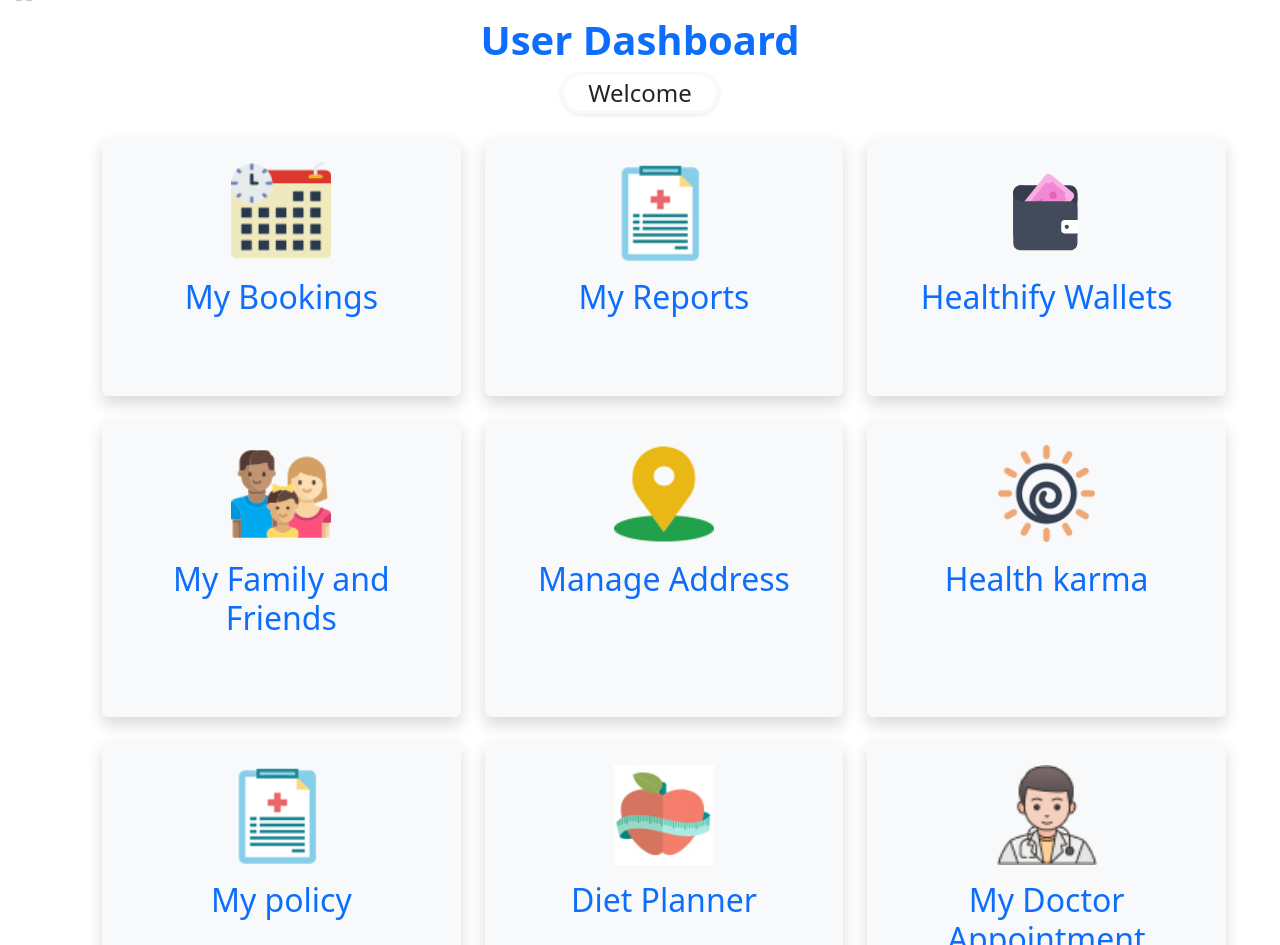
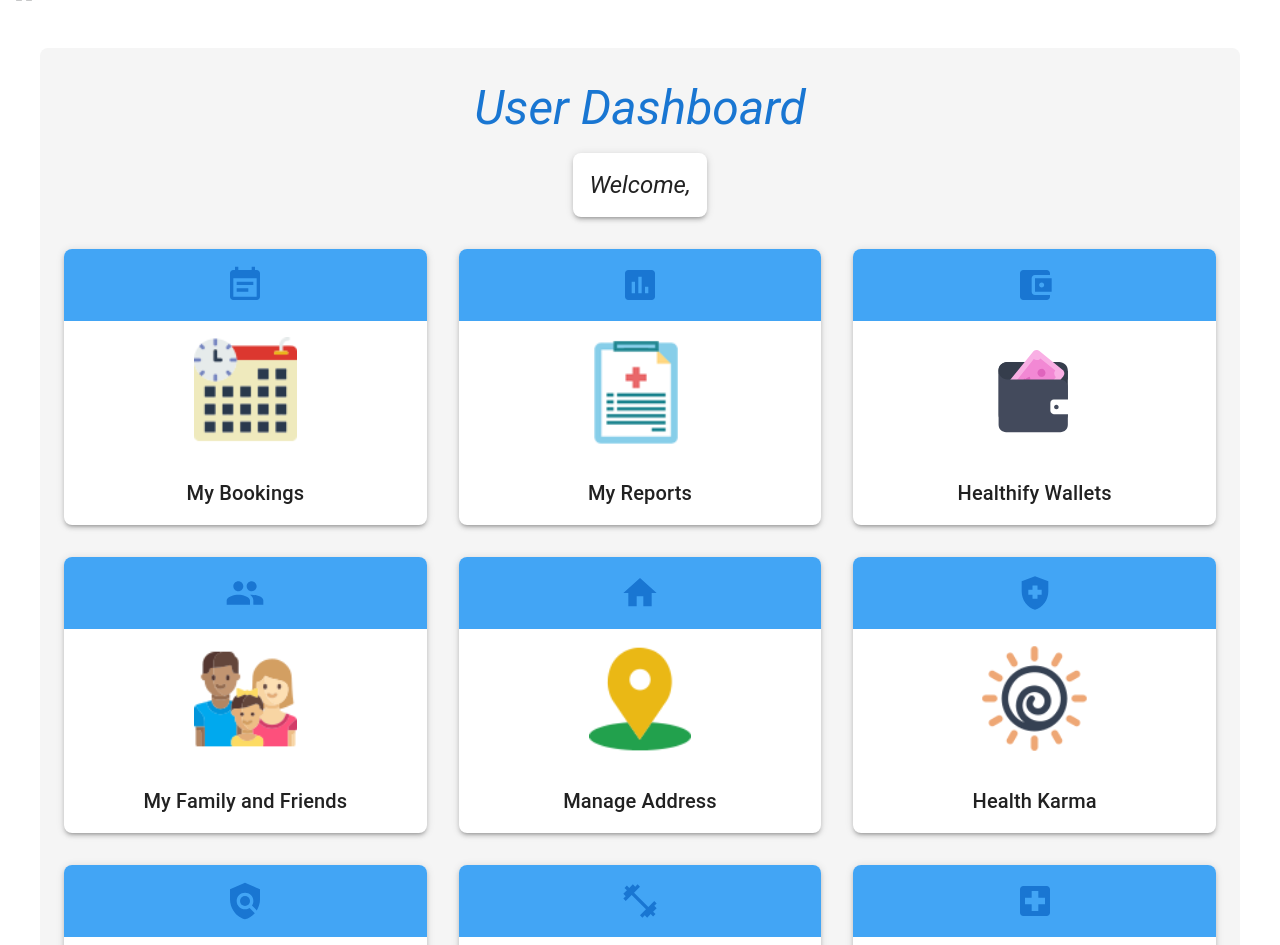
Before and after one commit to yatendra2832/Healthify-MERN, a React (Vite) app in the folder client/: page /userdashboard in a window 1280 px wide. Shown: the part 107-1052 px from the top of the page. Built offline with nearby package versions, Linux system fonts and the light colour scheme; no server answers.

Commit message:
Refcator the code for supplement and the userdashboard

```diff
--- a/client/src/components/Card/UserDashboardCard.jsx
+++ b/client/src/components/Card/UserDashboardCard.jsx
@@ -1,15 +1,31 @@
-import React from "react";
+// UserDashboardCard.js
+import React from 'react';
+import { Card, CardActionArea, CardContent, CardMedia, Typography, Box } from '@mui/material';
+import { useTheme } from '@mui/material/styles';
 
-const UserDashboardCard = ({ imageSrc, altText, title }) => {
+const UserDashboardCard = ({ imageSrc, altText, title, icon: Icon }) => {
+  const theme = useTheme();
+
   return (
-    <div className="feature col mx-4 shadow p-3 mb-5 bg-body-tertiary rounded userCard w-100 h-100 ">
-      <div className="text-center p-2">
-        <img src={imageSrc} alt={altText} width={100} height={100} />
-      </div>
-      <h3 className="fs-2 text-primary text-center p-2">
-        <a href="#" className="text-decoration-none">{title}</a>
-      </h3>
-    </div>
+    <Card sx={{ height: '100%', borderRadius: 2, boxShadow: 3 }}>
+      <CardActionArea sx={{ height: '100%' }}>
+        <Box sx={{ display: 'flex', justifyContent: 'center', alignItems: 'center', p: 2, bgcolor: theme.palette.primary.light }}>
+          <Icon sx={{ fontSize: 40, color: theme.palette.primary.main }} />
+        </Box>
+        <CardMedia
+          component="img"
+          height="140"
+          image={imageSrc}
+          alt={altText}
+          sx={{ objectFit: 'contain', p: 2 }}
+        />
+        <CardContent>
+          <Typography variant="h6" component="div" align="center">
+            {title}
+          </Typography>
+        </CardContent>
+      </CardActionArea>
+    </Card>
   );
 };
 
--- a/client/src/pages/UserDashboard.jsx
+++ b/client/src/pages/UserDashboard.jsx
@@ -1,122 +1,159 @@
+// UserDashboard.js
 import React from "react";
-import UserDashboardCard from "../components/Card/UserDashboardCard";
 import { Link } from "react-router-dom";
 import { useAuth } from "../store/auth";
+import UserDashboardCard from "../components/Card/UserDashboardCard";
+import { Container, Grid, Typography, Box, Paper } from "@mui/material";
+import BookingsIcon from "@mui/icons-material/EventNote";
+import ReportsIcon from "@mui/icons-material/Assessment";
+import WalletIcon from "@mui/icons-material/AccountBalanceWallet";
+import FamilyIcon from "@mui/icons-material/People";
+import AddressIcon from "@mui/icons-material/Home";
+import HealthKarmaIcon from "@mui/icons-material/HealthAndSafety";
+import PolicyIcon from "@mui/icons-material/Policy";
+import DietPlannerIcon from "@mui/icons-material/FitnessCenter";
+import DoctorAppointmentIcon from "@mui/icons-material/LocalHospital";
+import ReferEarnIcon from "@mui/icons-material/CardGiftcard";
+import SHPPIcon from "@mui/icons-material/Store";
+import HelpFeedbackIcon from "@mui/icons-material/HelpOutline";
+
 const UserDashboard = () => {
   const { user } = useAuth();
+
   return (
-    <>
-      <h1 className="text-center text-primary fw-bold">User Dashboard</h1>
-      <div className="d-flex justify-content-center">
-        <p className=" border  border-3 shadow-sm border-light shadow-warning rounded-5 px-4  fs-4  ">
-          {" "}
-          Welcome {user.username}
-        </p>
-      </div>
-      <div>
-        {/* Row 1 */}
-        <div className="container px-2 py-2" id="featured-3">
-          <div className="row g-4">
-            <div className="col col-md-6 col-lg-4">
-              <Link
-                to={"/userdashboard/mybookings"}
-                className="text-decoration-none"
+    <Container
+      sx={{
+        mt: 4,
+        backgroundColor: "#f5f5f5",
+        px: 4,
+        py: 4,
+        borderRadius: 2,
+        fontStyle: "italic",
+      }}
     >
+      <Typography
+        variant="h3"
+        component="h1"
+        align="center"
+        color="primary"
+        gutterBottom
+      >
+        User Dashboard
+      </Typography>
+      <Box display="flex" justifyContent="center" mb={4}>
+        <Paper
+          elevation={3}
+          sx={{ p: 2, borderRadius: 2, textAlign: "center", maxWidth: "500px" }}
+        >
+          <Typography variant="h5">Welcome, {user.username}</Typography>
+        </Paper>
+      </Box>
+      <Grid container spacing={4}>
+        <Grid item xs={12} sm={6} md={4}>
+          <Link to="/userdashboard/mybookings" className="text-decoration-none">
             <UserDashboardCard
               imageSrc="/images/userDashboard/my-booking.png"
               altText="my booking"
               title="My Bookings"
+              icon={BookingsIcon}
             />
           </Link>
-            </div>{" "}
-            <div className="col col-md-6 col-lg-4">
+        </Grid>
+        <Grid item xs={12} sm={6} md={4}>
           <UserDashboardCard
             imageSrc="/images/userDashboard/report_icon.png"
             altText="my report"
             title="My Reports"
+            icon={ReportsIcon}
           />
-            </div>
-            <div className="col col-md-6 col-lg-4">
+        </Grid>
+        <Grid item xs={12} sm={6} md={4}>
           <Link
             to={`/userdashboard/wallet/${user._id}`}
             className="text-decoration-none"
           >
             <UserDashboardCard
               imageSrc="/images/userDashboard/wallet-svg-2.svg"
-                  altText="mywallet"
+              altText="my wallet"
               title="Healthify Wallets"
+              icon={WalletIcon}
             />
           </Link>
-            </div>
-            <div className="col col-md-6 col-lg-4">
+        </Grid>
+        <Grid item xs={12} sm={6} md={4}>
           <UserDashboardCard
             imageSrc="/images/userDashboard/my-family.png"
-                altText="my report"
+            altText="my family"
             title="My Family and Friends"
+            icon={FamilyIcon}
           />
-            </div>
-            <div className="col col-md-6 col-lg-4">
+        </Grid>
+        <Grid item xs={12} sm={6} md={4}>
           <UserDashboardCard
             imageSrc="/images/userDashboard/mange-adress.png"
-                altText="manageAddress"
+            altText="manage address"
             title="Manage Address"
+            icon={AddressIcon}
           />
-            </div>
-            <div className="col col-md-6 col-lg-4">
+        </Grid>
+        <Grid item xs={12} sm={6} md={4}>
           <UserDashboardCard
             imageSrc="/images/userDashboard/healthkarma.png"
             altText="Health Karma"
-                title="Health karma"
+            title="Health Karma"
+            icon={HealthKarmaIcon}
           />
-            </div>
-            <div className="col col-md-6 col-lg-4">
+        </Grid>
+        <Grid item xs={12} sm={6} md={4}>
           <UserDashboardCard
             imageSrc="/images/userDashboard/report_icon.png"
-                altText="My Policy"
-                title="My policy"
+            altText="my policy"
+            title="My Policy"
+            icon={PolicyIcon}
           />
-            </div>
-            <div className="col col-md-6 col-lg-4">
+        </Grid>
+        <Grid item xs={12} sm={6} md={4}>
           <UserDashboardCard
             imageSrc="/images/userDashboard/db_diet.jpg"
             altText="Diet Planner"
             title="Diet Planner"
+            icon={DietPlannerIcon}
           />
-            </div>
-            <div className="col col-md-6 col-lg-4">
+        </Grid>
+        <Grid item xs={12} sm={6} md={4}>
           <UserDashboardCard
             imageSrc="/images/userDashboard/doctor-consult--1.png"
-                altText="MyDoctorAppointment"
+            altText="My Doctor Appointment"
             title="My Doctor Appointment"
+            icon={DoctorAppointmentIcon}
           />
-            </div>
-            <div className="col col-md-6 col-lg-4">
+        </Grid>
+        <Grid item xs={12} sm={6} md={4}>
           <UserDashboardCard
             imageSrc="/images/userDashboard/refer-earn.png"
             altText="refer-earn"
             title="Refer & Earn"
+            icon={ReferEarnIcon}
           />
-            </div>
-            <div className="col col-md-6 col-lg-4">
-              {" "}
+        </Grid>
+        <Grid item xs={12} sm={6} md={4}>
           <UserDashboardCard
             imageSrc="/images/userDashboard/sip-icon-dashboard.png"
-                altText=""
+            altText="MY SHPP"
             title="MY SHPP"
+            icon={SHPPIcon}
           />
-            </div>
-            <div className="col col-md-6 col-lg-4">
-              {" "}
+        </Grid>
+        <Grid item xs={12} sm={6} md={4}>
           <UserDashboardCard
             imageSrc="/images/userDashboard/help-feed.png"
             altText="help-feed"
             title="Help & Feedback"
+            icon={HelpFeedbackIcon}
           />
-            </div>
-          </div>
-        </div>
-      </div>
-    </>
+        </Grid>
+      </Grid>
+    </Container>
   );
 };
 
```
Also changed, not shown: client/src/pages/Supplement.jsx (+44 -19 lines). Lines whose indentation alone changed are shown as unchanged.
